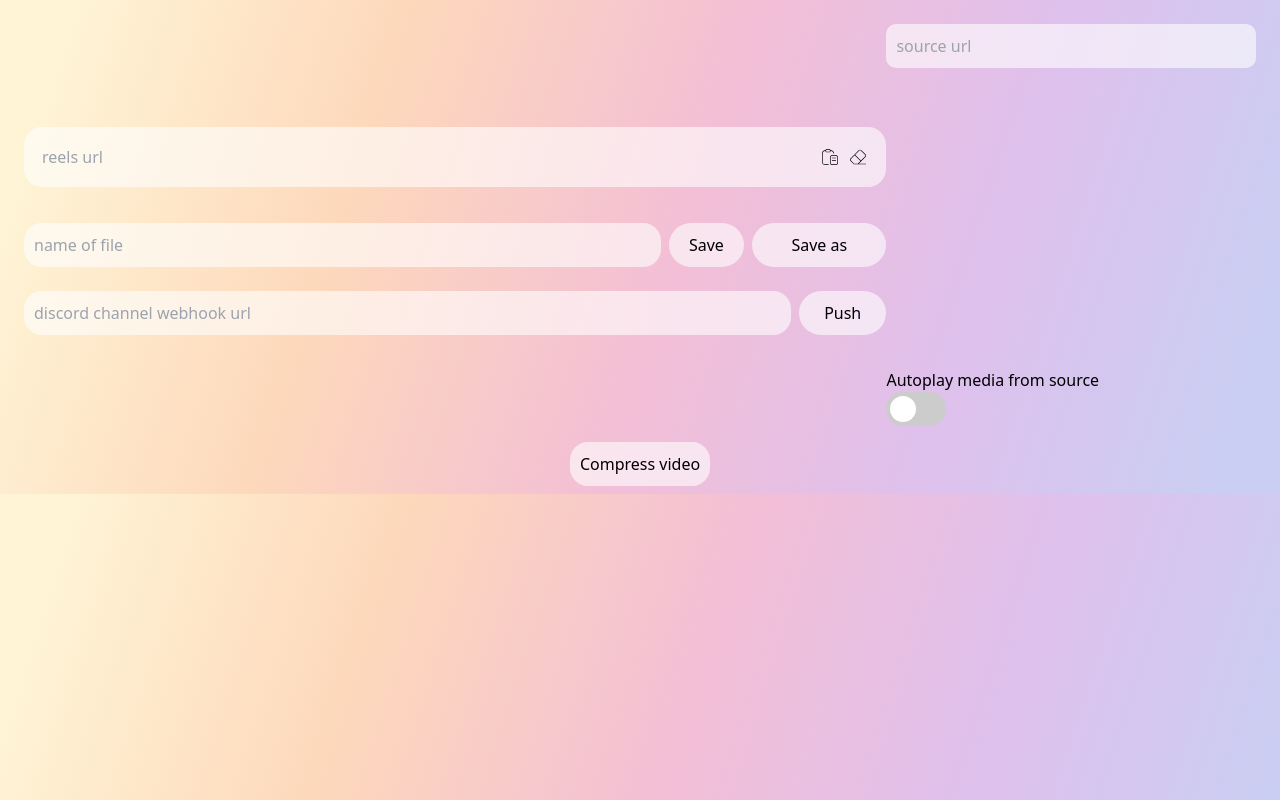
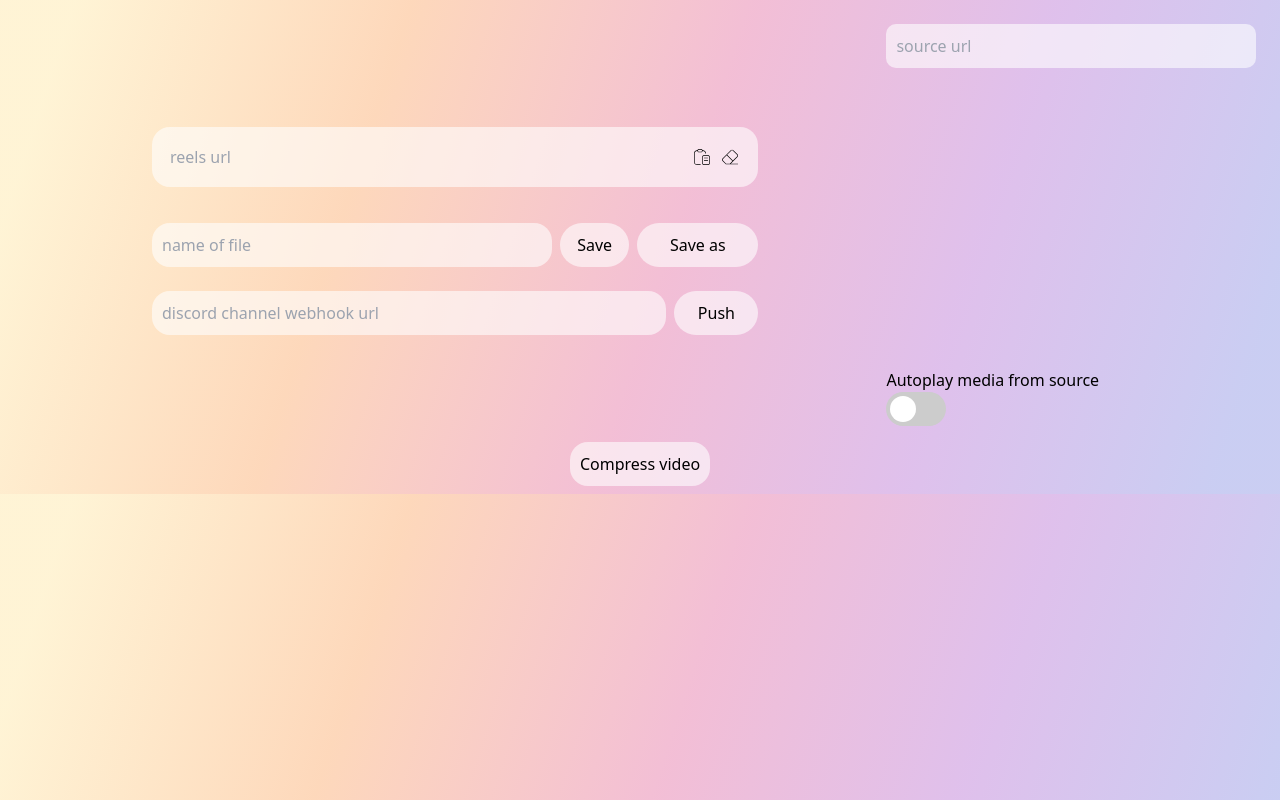
Before and after one commit to el3mentry/IG-Fetch, a Next.js app: page / in a window 1280 px wide. Built offline with nearby package versions, Linux system fonts and the light colour scheme.

Commit message:
left section sized with responsiveness

```diff
--- a/components/LeftSection/index.tsx
+++ b/components/LeftSection/index.tsx
@@ -19,7 +19,7 @@ export default function LeftSection({ sourceUrl, setSourceUrl }: InputProps) {
   }
 
   return (
-    <div className="left-section w-[100%] sm:w-[100%] lg:w-[70%] flex-shrink flex-grow">
+    <div className="left-section w-[100%] sm:w-[100%] lg:w-[70%] flex-shrink flex-grow lg:px-32">
       <div className="box field-color rounded-border-18 mx-0 bg-blue-800 my-6 p-2">
         <input
           type="text"
```
